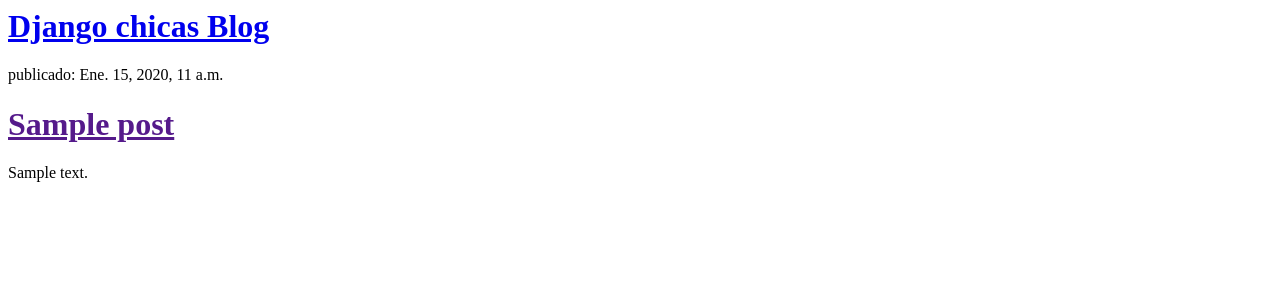
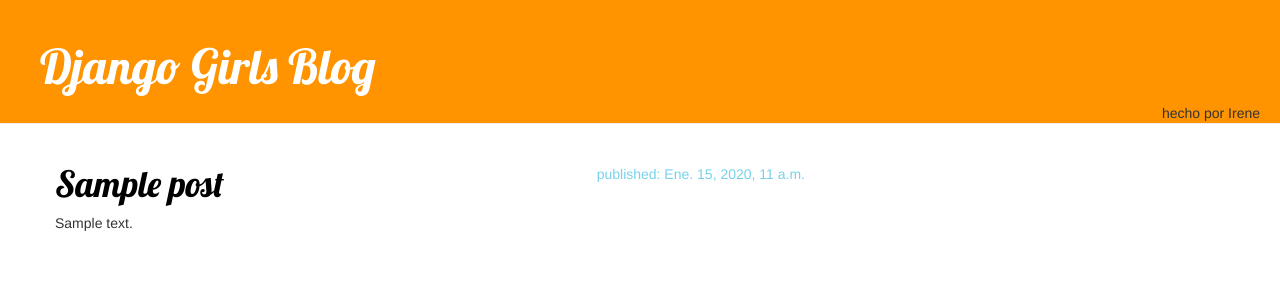
Before and after one commit to ireneburton/eneryart, a Django app: template blog/templates/blog/post_list.html in a window 1280 px wide. Shown: the top 302 px of the page. Run offline with Django 3.2, Linux system fonts and the light colour scheme; the template is opened without the code that fills it: values that come from a table or form of the project are taken from there, others are empty; tables that the repository leaves empty hold one stand-in row (values such as "Sample post"); some libraries are stand-ins or nearby versions.

Commit message:
nueva vista y enlaces ok

```diff
--- /dev/null
+++ b/blog/static/css/blog.css
@@ -0,0 +1,51 @@
+.page-header {
+    background-color: #ff9400;
+    margin-top: 0;
+    padding: 20px 20px 20px 40px;
+}
+
+.page-header h1, .page-header h1 a, .page-header h1 a:visited, .page-header h1 a:active {
+    color: #ffffff;
+    font-size: 36pt;
+    text-decoration: none;
+}
+
+.jj {
+    float: right;
+}
+
+.content {
+    margin-left: 40px;
+}
+
+h1, h2, h3, h4 {
+    font-family: 'Lobster', cursive;
+}
+
+.date {
+    float: right;
+    color: #77D2E9;
+}
+
+.save {
+    float: right;
+}
+
+.post-form textarea, .post-form input {
+    width: 100%;
+}
+
+.top-menu, .top-menu:hover, .top-menu:visited {
+    color: #ffffff;
+    float: right;
+    font-size: 26pt;
+    margin-right: 20px;
+}
+
+.post {
+    margin-bottom: 70px;
+}
+
+.post h1 a, .post h1 a:visited {
+    color: #000000;
+}
--- /dev/null
+++ b/blog/templates/blog/base.html
@@ -0,0 +1,27 @@
+{% load static %}
+<html>
+    <head>
+
+
+    	<link rel="stylesheet" href="//maxcdn.bootstrapcdn.com/bootstrap/3.2.0/css/bootstrap.min.css">
+<link rel="stylesheet" href="//maxcdn.bootstrapcdn.com/bootstrap/3.2.0/css/bootstrap-theme.min.css">
+<link href="//fonts.googleapis.com/css?family=Lobster&subset=latin,latin-ext" rel="stylesheet" type="text/css">
+<link href="https://fonts.googleapis.com/css?family=Pathway+Gothic+One&display=swap" rel="stylesheet">
+<link rel="stylesheet" href="{% static 'css/blog.css' %}">
+        <title>Django Girls blog</title>
+    </head>
+   <body>
+    <div class="page-header">
+        <h1><a href="/">Django Girls Blog</a></h1>
+        <p class="jj"> hecho por Irene </p>
+    </div>
+    <div class="content container">
+        <div class="row">
+            <div class="col-md-8">
+            {% block content %}
+            {% endblock %}
+            </div>
+        </div>
+    </div>
+</body>
+</html>
--- a/blog/templates/blog/post_list.html
+++ b/blog/templates/blog/post_list.html
@@ -1,13 +1,12 @@
-
-<html>
-    <head>
-        <title>Django Girls blog</title>
-    </head>
-    <body>
-
-<div><h1><a href = "/">Django chicas Blog</a></h1></div>{% for post in posts %} <div><p>publicado: {{ post.published_date }} </p><h1><a href = "" >{{ post.title }} </a></h1><p>{{ post.text|linebreaksbr }} </p></div>{% endfor %}
-
-
-
-    </body>
-</html>
+{% extends 'blog/base.html' %}
+{% block content %}
+            {% for post in posts %}
+                <div class="post">
+                    <div class="date">
+                        <p>published: {{ post.published_date }}</p>
+                    </div>
+                    <h1><a href="{% url 'post_detail' pk=post.pk %}">{{ post.title }}</a></h1>
+                    <p>{{ post.text|linebreaksbr }}</p>
+                </div>
+            {% endfor %}
+       {% endblock %}
--- a/blog/urls.py
+++ b/blog/urls.py
@@ -2,4 +2,5 @@
 from . import views
 urlpatterns = [
     path('', views.post_list, name='post_list'),
+    path('post/<int:pk>/', views.post_detail, name='post_detail'),
 ]
--- a/blog/views.py
+++ b/blog/views.py
@@ -1,10 +1,13 @@
 from django.shortcuts import render
 from .models import Post
 from django.utils import timezone
-
+from django.shortcuts import render, get_object_or_404
 
 def post_list(request):
   posts = Post.objects.filter(published_date__lte=timezone.now()).order_by('published_date')
   return render(request, 'blog/post_list.html', {'posts' : posts})
 
+def post_detail(request, pk):
+    post = get_object_or_404(Post, pk=pk)
+    return render(request, 'blog/post_detail.html', {'post': post})
 # Create your views here.
```
Also changed, not shown: blog/templates/blog/post_detail.html (added, +13 -0 lines).
